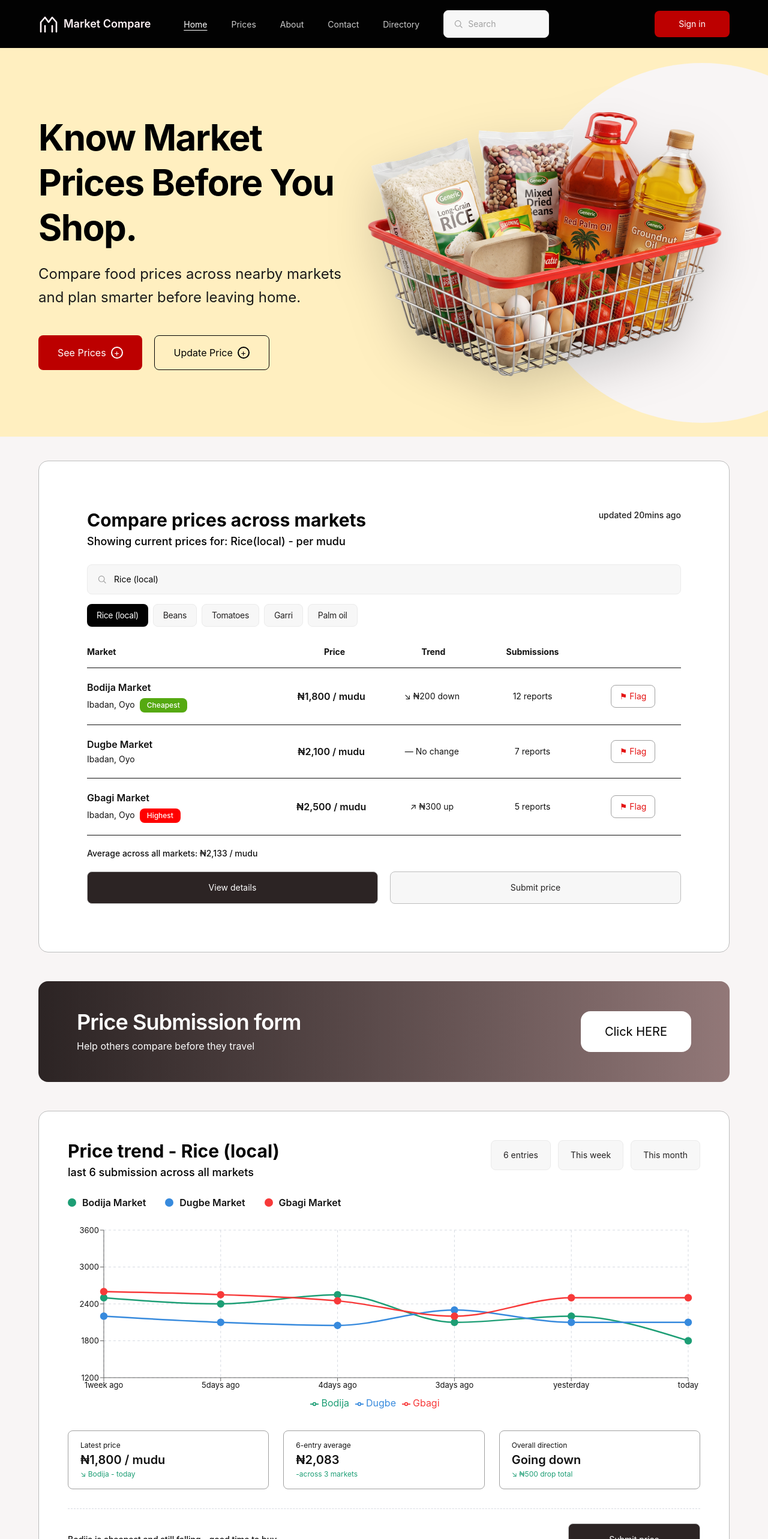
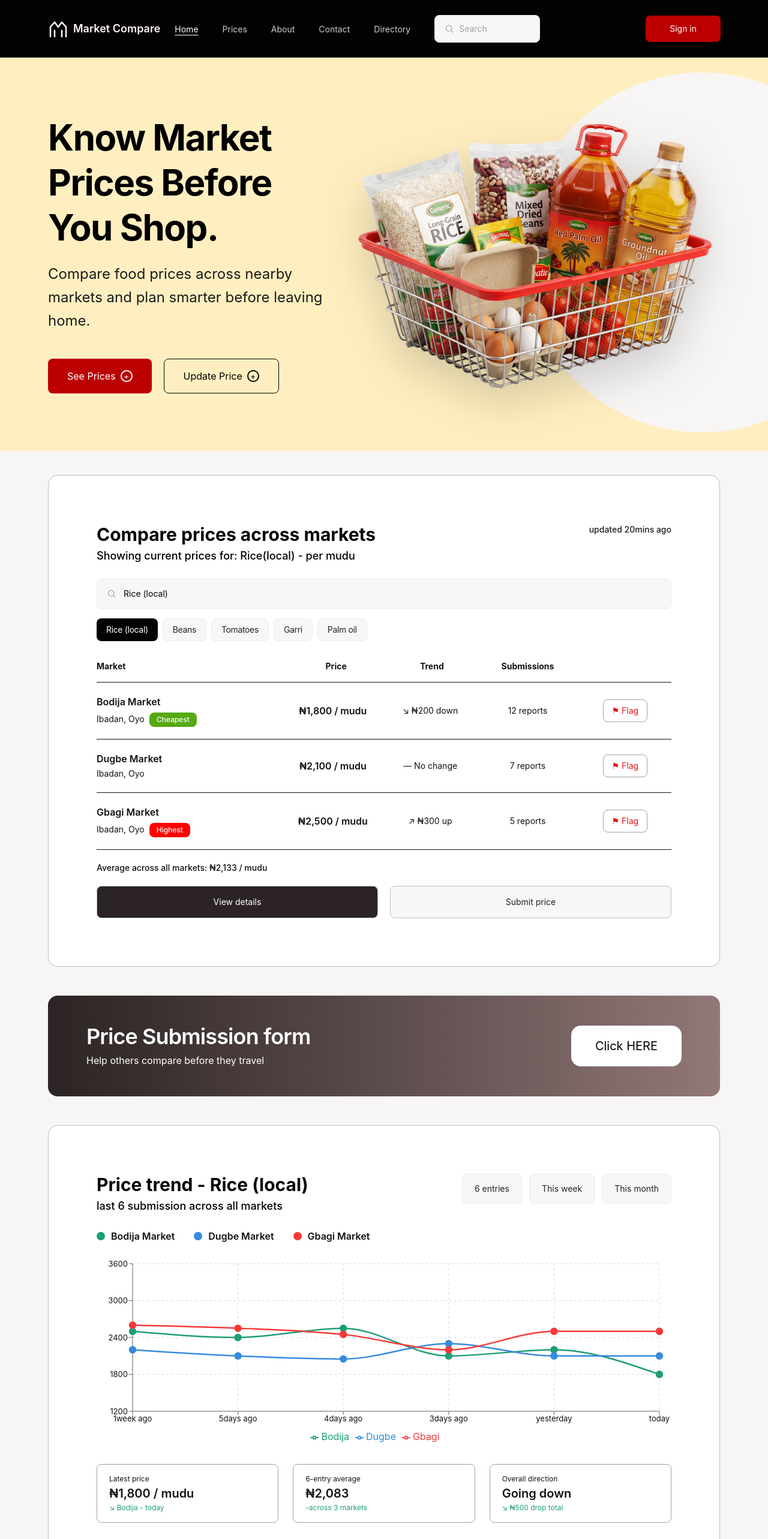
Before and after one commit to circorangeintern/luminary-circle, a React (Vite) app in the folder frontend/: page / in a window 1280 px wide. Shown: the top 2566 px of the page at 60% size. Built offline with nearby package versions, Linux system fonts and the light colour scheme.

Commit message:
refactor: restructuring layout and margin

```diff
--- a/frontend/src/components/ComparePrices.tsx
+++ b/frontend/src/components/ComparePrices.tsx
@@ -21,7 +21,7 @@ export default function ComparePrices() {
   const [active, setActive] = useState(0)
 
   return (
-    <section id="compare" className="px-4 sm:px-10 lg:px-16 mt-10 relative z-10">
+    <section id="compare" className="px-6 sm:px-12 lg:px-20 mt-10 relative z-10">
       <div className="max-w-[1240px] mx-3 sm:mx-6 lg:mx-auto bg-white border border-grey-border rounded-2xl p-6 sm:p-8 lg:p-12">
         <div className="m-8">
           <div className="flex flex-col sm:flex-row justify-between items-start gap-3 mb-6">
--- a/frontend/src/components/Footer.tsx
+++ b/frontend/src/components/Footer.tsx
@@ -1,6 +1,6 @@
 export default function Footer() {
   return (
-    <footer className="bg-ink mt-20 px-4 sm:px-8 lg:px-16 py-16 pb-10">
+    <footer className="bg-ink mt-20 px-6 sm:px-12 lg:px-20 py-16 pb-10">
       <div className="max-w-[1380px] mx-auto flex flex-wrap gap-12 justify-between mb-10">
         <div>
           <h4 className="text-white text-lg font-bold mb-5">PLATFORM</h4>
--- a/frontend/src/components/Header.tsx
+++ b/frontend/src/components/Header.tsx
@@ -13,7 +13,7 @@ export default function Header() {
   const [open, setOpen] = useState(false)
 
   return (
-    <header className="bg-ink flex items-center px-4 sm:px-8 lg:px-16 gap-6 sticky top-0 z-50 h-16 lg:h-20">
+    <header className="bg-ink flex items-center px-6 sm:px-12 lg:px-20 gap-6 sticky top-0 z-50 h-20 lg:h-24">
       <Link to="/" className="flex items-center gap-2 shrink-0">
         <svg width="34" height="34" viewBox="0 0 34 34" fill="none" xmlns="http://www.w3.org/2000/svg">
           <path d="M4 30V14L11 6L17 14L23 6L30 14V30" stroke="#FFF3F6" strokeWidth="2.6" strokeLinejoin="round" strokeLinecap="round" fill="none"/>
--- a/frontend/src/components/Hero.tsx
+++ b/frontend/src/components/Hero.tsx
@@ -2,7 +2,7 @@ import { Link } from 'react-router-dom'
 
 export default function Hero() {
   return (
-    <section className="bg-cream relative overflow-hidden px-4 sm:px-10 lg:px-16 py-16 lg:py-24">
+    <section className="bg-cream relative overflow-hidden px-6 sm:px-12 lg:px-20 py-16 lg:py-24">
       <div
         className="absolute rounded-full bg-bg-grey z-0"
         style={{ width: 600, height: 600, left: 870, top: 25 }}
--- a/frontend/src/components/PriceTrend.tsx
+++ b/frontend/src/components/PriceTrend.tsx
@@ -13,8 +13,9 @@ const data = [
 
 export default function PriceTrend() {
   return (
-    <div className="px-4 sm:px-10 lg:px-16 pb-12">
+    <div className="px-6 sm:px-12 lg:px-20 pb-12">
       <div className="max-w-[1240px] mx-auto bg-white border border-grey-border rounded-2xl p-6 sm:p-8 lg:p-12 mt-12">
+        <div className="m-8">
           <div className="flex flex-col sm:flex-row justify-between items-start gap-4 mb-6">
             <div>
               <h2 className="text-2xl sm:text-3xl font-bold text-text-black mb-1">Price trend - Rice (local)</h2>
@@ -82,5 +83,6 @@ export default function PriceTrend() {
           </div>
         </div>
       </div>
+    </div>
   )
 }
--- a/frontend/src/components/SubmissionBanner.tsx
+++ b/frontend/src/components/SubmissionBanner.tsx
@@ -1,6 +1,6 @@
 export default function SubmissionBanner() {
   return (
-    <div className="px-4 sm:px-10 lg:px-16 pt-12">
+    <div className="px-6 sm:px-12 lg:px-20 pt-12">
       <div className="max-w-[1240px] mx-auto bg-gradient-to-r from-[#2C2424] to-[#927878] rounded-2xl px-6 sm:px-10 lg:px-16 py-8 lg:py-12 flex flex-col sm:flex-row items-center justify-between gap-8">
         <div>
           <h3 className="text-2xl sm:text-3xl lg:text-4xl font-semibold tracking-tight text-white mb-2">
--- a/frontend/src/pages/About.tsx
+++ b/frontend/src/pages/About.tsx
@@ -1,6 +1,6 @@
 export default function About() {
   return (
-    <main className="max-w-3xl mx-auto px-4 py-20">
+    <main className="max-w-3xl mx-auto px-6 sm:px-12 lg:px-20 py-20">
       <h1 className="text-3xl font-bold mb-4">About Market Compare</h1>
       <p className="text-lg leading-relaxed text-gray-700">
         Market Compare helps shoppers make informed decisions by providing real-time price comparisons
--- a/frontend/src/pages/Contact.tsx
+++ b/frontend/src/pages/Contact.tsx
@@ -1,6 +1,6 @@
 export default function Contact() {
   return (
-    <main className="max-w-3xl mx-auto px-4 py-20">
+    <main className="max-w-3xl mx-auto px-6 sm:px-12 lg:px-20 py-20">
       <h1 className="text-3xl font-bold mb-4">Contact Us</h1>
       <p className="text-lg leading-relaxed text-gray-700 mb-8">
         Have a question, suggestion, or want to report inaccurate pricing? We'd love to hear from you.
--- a/frontend/src/pages/Directory.tsx
+++ b/frontend/src/pages/Directory.tsx
@@ -6,7 +6,7 @@ const markets = [
 
 export default function Directory() {
   return (
-    <main className="max-w-5xl mx-auto px-4 py-20">
+    <main className="max-w-5xl mx-auto px-6 sm:px-12 lg:px-20 py-20">
       <h1 className="text-3xl font-bold mb-8">Market Directory</h1>
       <div className="grid gap-6 sm:grid-cols-2 lg:grid-cols-3">
         {markets.map((m) => (
```
Lines whose indentation alone changed are shown as unchanged.
